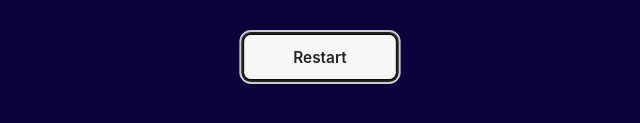
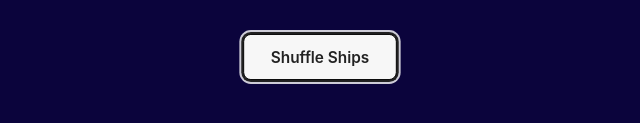
Before and after one commit to jwaddell10/Battleship, a website built with webpack: page src/index.html in a window 1280 px wide. Shown: the part 401-524 px from the top of the page, 320-960 px from the left. Built offline with nearby package versions, Linux system fonts and the light colour scheme; a web font is replaced by a local one.

Commit message:
not sure what i did but i did it

```diff
--- a/src/game.js
+++ b/src/game.js
@@ -13,7 +13,7 @@ import { Player } from "./player.js";
 //create the players (and computer)
 const player = new Player("jon");
 const computer = new Computer();
-
+console.log(gameBoard.allShipsSunk, 'this is allshipssunk')
 //create the ships
 function createShips() {
   const playerShips = [
@@ -67,6 +67,7 @@ function game() {
   restart.addEventListener('click', () => {
     const { playerShips, computerShips } = createShips();
     playerGameboard.placeShips(playerShips)
+    console.log(playerGameboard, 'this is playergameboard')
     computerGameboard.placeShips(computerShips);
     // Reset playerShipsArray and computerShipsArray
     renderPlayerShips(playerShips);
--- a/src/index.html
+++ b/src/index.html
@@ -27,7 +27,7 @@
         </div>
     </div>
     <div class="buttoncontainer">
-      <button id="restartbutton">Restart</button>
+      <button id="restartbutton">Shuffle Ships</button>
     </div>
 
 
```
